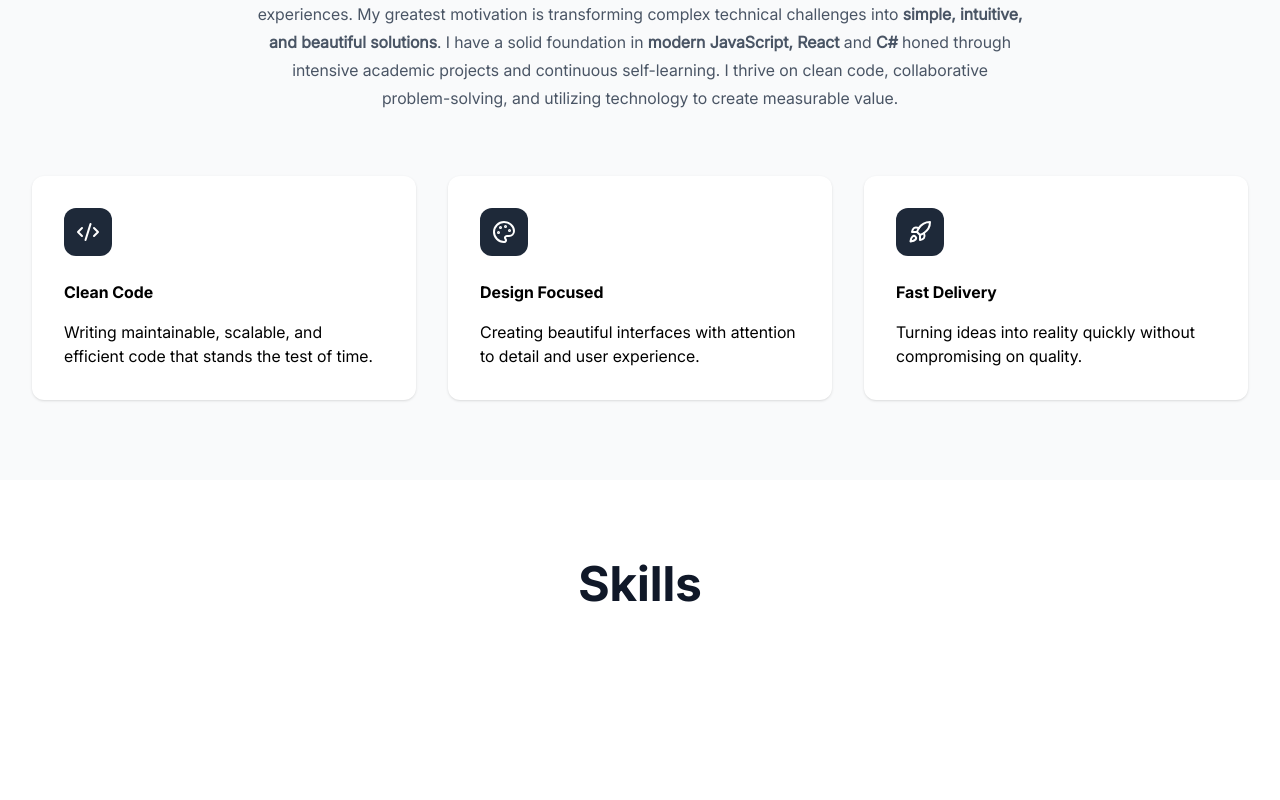
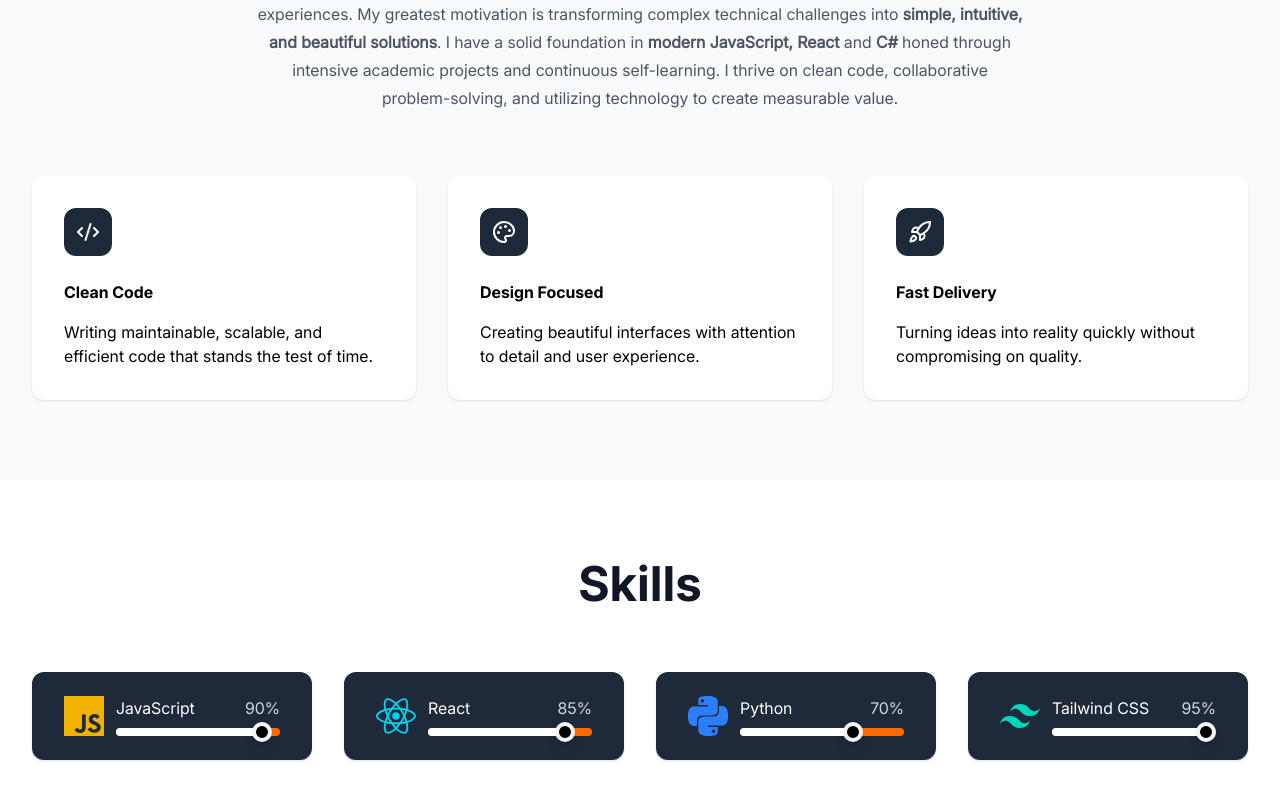
Before and after one commit to 1yhour/my-portfolio, a React (Vite) app: page / in a window 1280 px wide. Shown: the part 980-1780 px from the top of the page. Before the commit the page ends 1732 px from the top, so only its background shows below. Built offline with nearby package versions, Linux system fonts and the light colour scheme.

Commit message:
Finished Skills Component and Added a Layer Utilities

```diff
--- a/src/Components/Skills.jsx
+++ b/src/Components/Skills.jsx
@@ -7,6 +7,33 @@ const Skills = () => {
                     <h2 className="font-inter_bold text-4xl md:text-5xl mb-6 text-gray-900">Skills</h2>
                 </div>
 
+                {/*This is called Destructure extracting values from objects or arrays into separate variables in a clean, short way*/}
+                <div className="grid md:grid-cols-2 lg:grid-cols-4 gap-8">
+                    {skills.map(({ name, percentage, icon: SkillIcon, color }, index) => (
+                        <div key={index} className="bg-gray-800 p-6 rounded-xl shadow-sm hover:shadow-md transition-shadow px-8">
+                            {/* Top Row: Icon and Name */}
+                            <div className="flex items-center">
+                                <div className="flex-shrink-0">
+                                    <SkillIcon size={40} className={color} />
+                                </div>
+                                <div className="flex flex-col ml-3 w-full ">
+                                    <div className="font-inter_regular text-md mb-2">
+                                        <div className="flex justify-between items-center">
+                                            <h3 className="text-white">{name}</h3>
+                                            <span className="text-gray-300">{percentage}%</span>
+                                        </div>
+                                    </div>
+                                    <div className="relative bg-orange-500 h-2 rounded-full">
+                                        <div className="absolute h-full rounded-full bg-white top-0 left-0 transition-all duration-1000"
+                                             style={{width: `${percentage}%`}}>
+                                            <div className="absolute -right-2 -top-1.5 h-5 w-5 rounded-full bg-black border-4 border-gray-100 shadow-lg"></div>
+                                        </div>
+                                    </div>
+                                </div>
+                            </div>
+                        </div>
+                    ))}
+                </div>
             </div>
         </section>
     )
--- a/src/index.css
+++ b/src/index.css
@@ -13,3 +13,10 @@
     --font-inter_bold: Inter-Bold ,"sans-serif";
     --font-inter_regular: Inter-regular ,"sans-serif";
 }
+@layer utilities {
+    .d-center{
+        display: flex;
+        justify-content: center;
+        align-items: center;
+    }
+}
```
